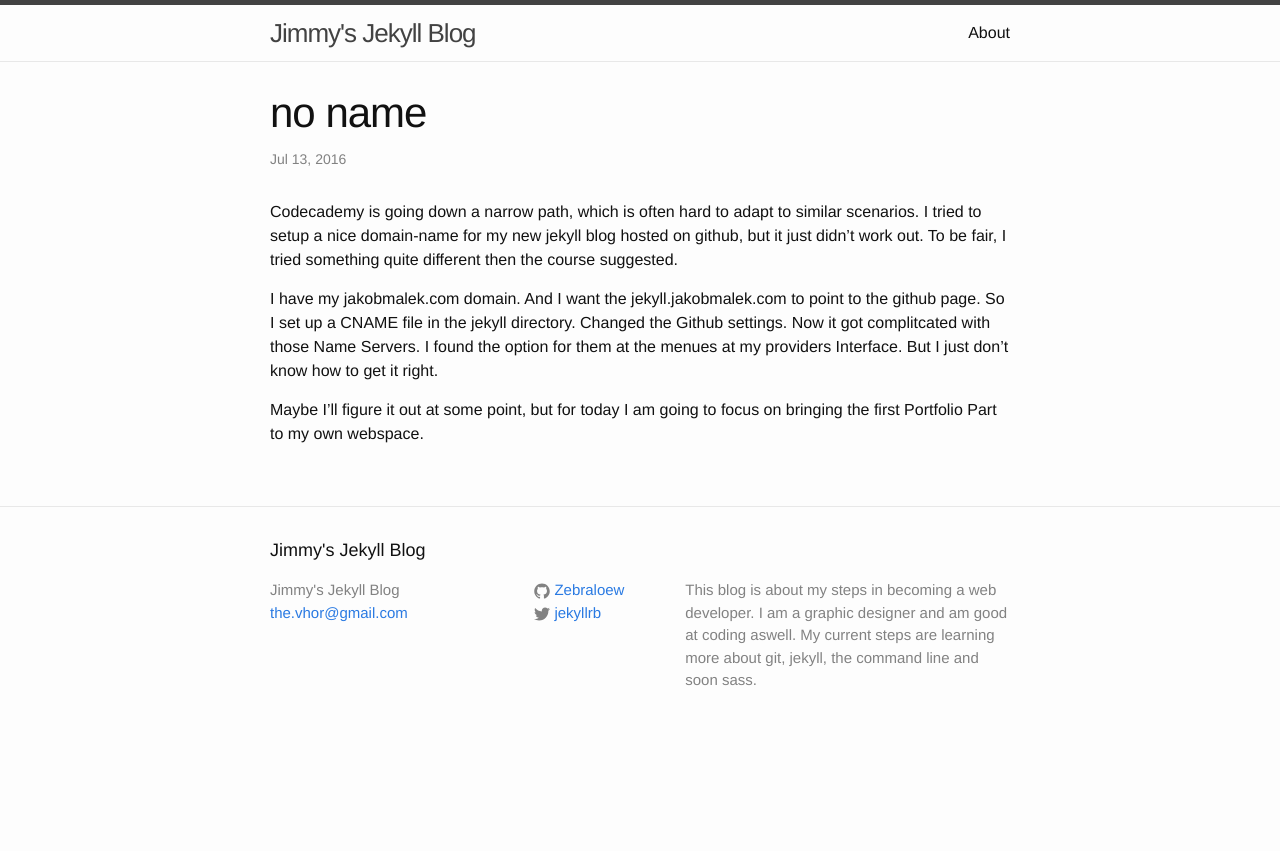
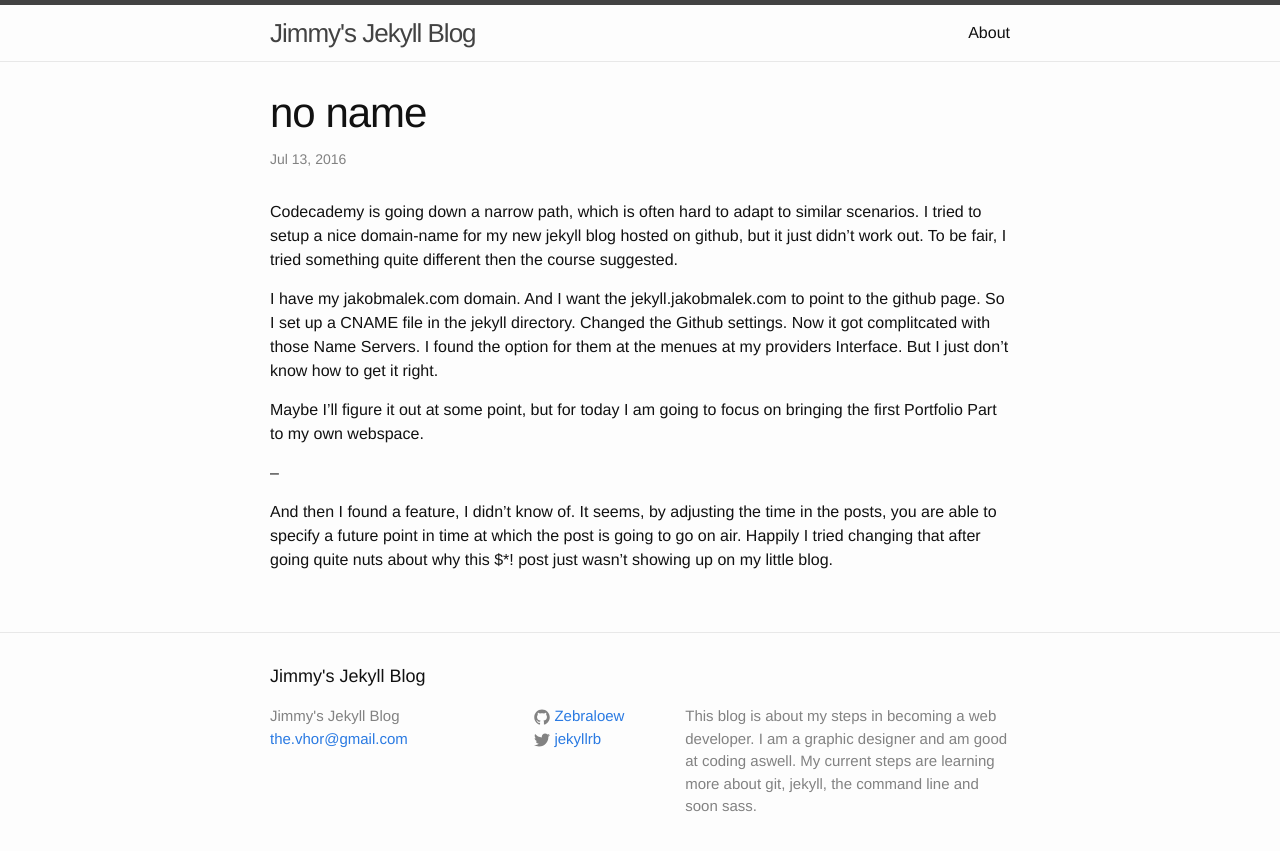
Before and after one commit to Zebraloew/Zebraloew.github.io, a Jekyll site: the page built from _posts/2016-07-13-no-name.markdown, in a window 1280 px wide. Shown: the top 851 px of the page. Built offline with Jekyll 4.4.1, drawn with Linux system fonts in a browser that asks for light colours.

Commit message:
Update 2016-07-13-no-name.markdown

```diff
--- a/_posts/2016-07-13-no-name.markdown
+++ b/_posts/2016-07-13-no-name.markdown
@@ -11,3 +11,7 @@ To be fair, I tried something quite different then the course suggested.
 I have my jakobmalek.com domain. And I want the jekyll.jakobmalek.com to point to the github page. So I set up a CNAME file in the jekyll directory. Changed the Github settings. Now it got complitcated with those Name Servers. I found the option for them at the menues at my providers Interface. But I just don’t know how to get it right.
 
 Maybe I’ll figure it out at some point, but for today I am going to focus on bringing the first Portfolio Part to my own webspace.
+
+–
+
+And then I found a feature, I didn’t know of. It seems, by adjusting the time in the posts, you are able to specify a future point in time at which the post is going to go on air. Happily I tried changing that after going quite nuts about why this $*! post just wasn’t showing up on my little blog.
```
